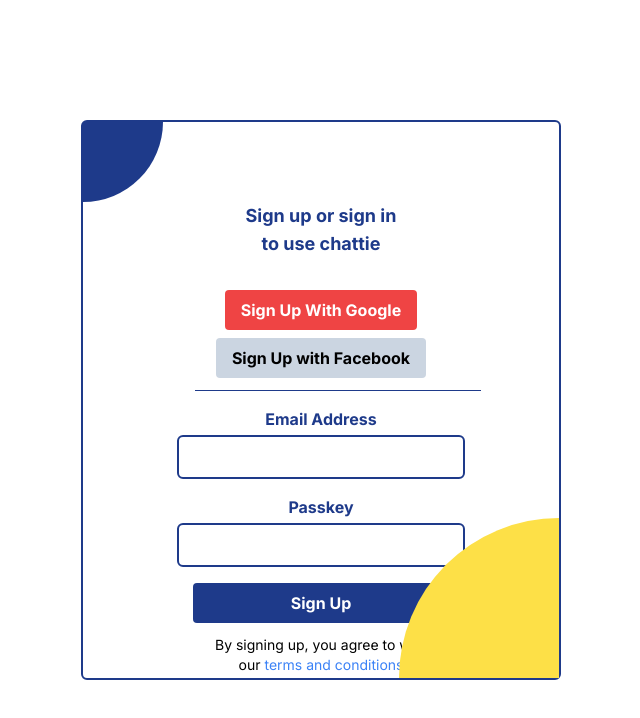
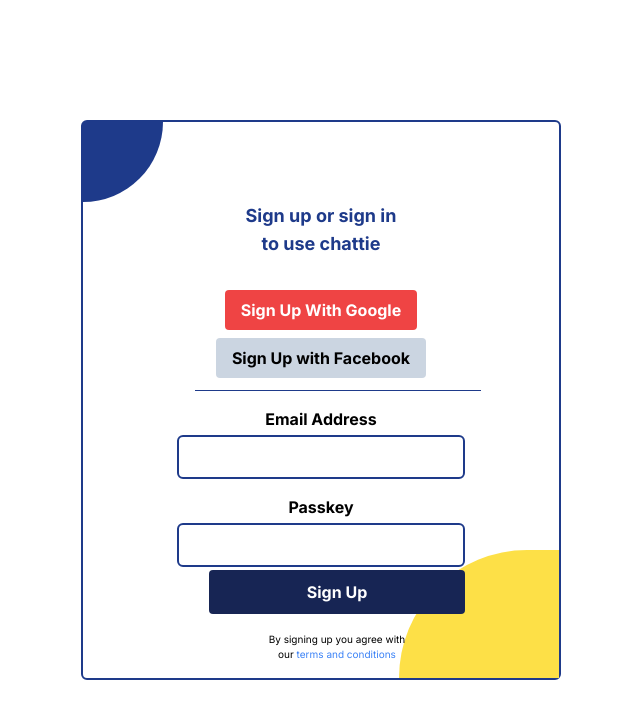
Before and after one commit to Xperienced-Tekie/dev-project-2, a Next.js app in the folder client/: page /auth in a window 1280 px wide. Shown: the top 718 px of the page, without its empty margins (319-959 px from the left). Built offline with nearby package versions, Linux system fonts and the light colour scheme.

Commit message:
continued working on authentication page ui

```diff
--- a/client/app/auth/page.js
+++ b/client/app/auth/page.js
@@ -5,11 +5,12 @@ const Auth = () => {
     <div className="flex justify-center w-full h-screen items-center">
       <div className="w-[30rem] h-[35rem] border-2 border-blue-900 relative rounded-md">
         <div className="w-[5rem] h-[5rem] bg-blue-900 rounded-br-full">
-      <div className="w-[10rem] h-[10rem] bg-yellow-300 absolute bottom-0 right-0 rounded-tl-full" />
+          <div className="w-[10rem] h-[8rem] bg-yellow-300 absolute bottom-0 right-0 rounded-tl-full" />
         </div>
-    <div className="text-center">
+        <div className="text-center relative z-10">
           <p className="text-lg font-bold text-blue-900">
-        Sign up or sign in <br />to use chattie
+            Sign up or sign in <br />
+            to use chattie
           </p>
         </div>
         <div className="flex flex-col items-center pt-8">
@@ -23,25 +24,45 @@ const Auth = () => {
         <hr className="border-blue-900 w-3/5 ml-28 my-3" />
         <div className="text-center mt-4">
           <form>
-        <label htmlFor="email" className="block text-blue-900 font-bold">Email Address</label>
-        <input type="email" id="email" name="email" className="border-2 border-blue-900 rounded-md py-2 px-4 mt-1 w-72 focus:outline-none" required />
-        <label htmlFor="passkey" className="block text-blue-900 font-bold mt-4">Passkey</label>
-        <input type="password" id="passkey" name="passkey" className="border-2 border-blue-900 rounded-md py-2 px-4 mt-1 w-72 focus:outline-none" required />
+            <label htmlFor="email" className="block text-black-500 font-bold">
+              Email Address
+            </label>
+            <input
+              type="email"
+              id="email"
+              name="email"
+              className="border-2 border-blue-900 rounded-md py-2 px-4 mt-1 w-72 focus:outline-none"
+              required
+            />
+            <label
+              htmlFor="passkey"
+              className="block text-black-500 font-bold mt-4"
+            >
+              Passkey
+            </label>
+            <input
+              type="password"
+              id="passkey"
+              name="passkey"
+              className="border-2 border-blue-900 rounded-md py-2 px-4 mt-1 w-72 focus:outline-none"
+              required
+            />
             <br />
-        <button type="submit" className="bg-blue-900 hover:bg-blue-500 text-white font-bold py-2 px-4 mt-4 rounded w-64">
+            <div class="absolute bottom-16 left-4 z-20 w-full text-center">
+              <button class="bg-blue-950 hover:bg-blue-500 text-white font-bold py-2.5 px-12 rounded w-64">
                 Sign Up
               </button>
+            </div>
           </form>
-      <div className="text-center">
-        <p className="text-sm mt-3">
-          By signing up, you agree to with <br />
-          our <span className="text-blue-500">terms and conditions</span>
+          <div class="absolute bottom-4 left-4 z-20 w-full text-center">
+            <p class="text-[10px] mt-5">
+              By signing up you agree with <br />
+              our <span class="text-blue-500">terms and conditions</span>
             </p>
           </div>
         </div>
       </div>
     </div>
-
   );
 };
 
```
Lines whose indentation alone changed are shown as unchanged.
